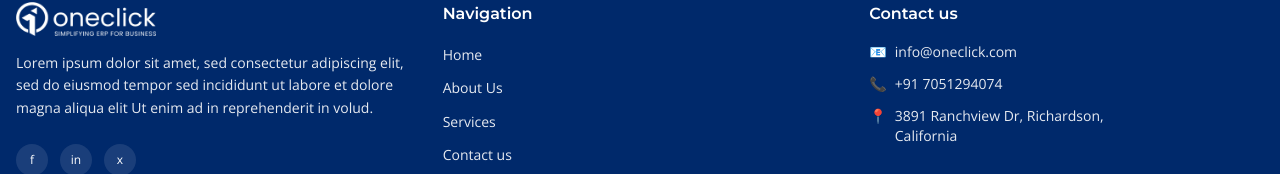
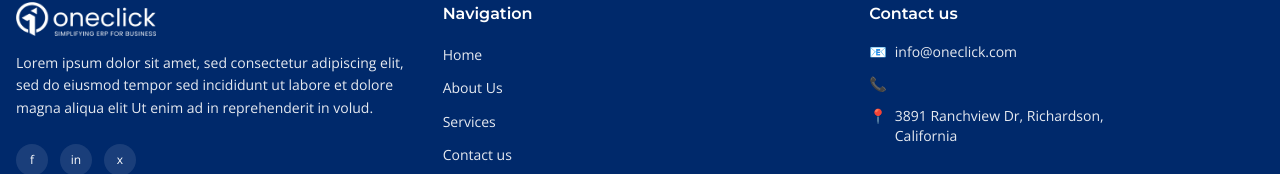
Before and after one commit to hamipirzada/OneClick-ERP, a Next.js app: page / in a window 1280 px wide. Shown: the part 4368-4542 px from the top of the page. Built offline with nearby package versions, Linux system fonts and the light colour scheme.

Commit message:
Update Footer.tsx

```diff
--- a/src/components/Footer.tsx
+++ b/src/components/Footer.tsx
@@ -57,7 +57,7 @@ export default function Footer() {
               </div>
               <div className="flex items-center gap-2">
                 <span className="text-sm">📞</span>
-                <span className="text-white/90 text-sm">+91 7051294074</span>
+                {/* <span className="text-white/90 text-sm">+91 7051294074</span> */}
               </div>
               <div className="flex items-start gap-2">
                 <span className="text-sm">📍</span>
```
